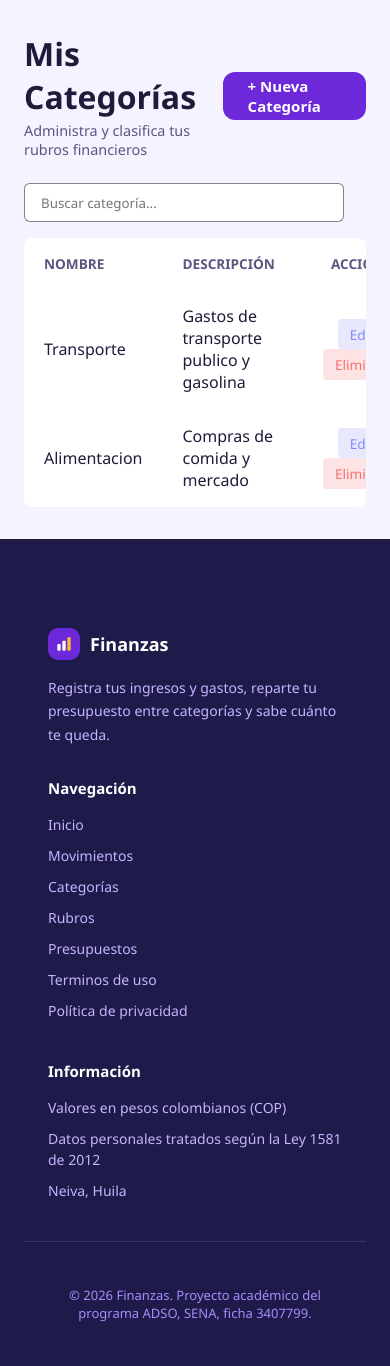
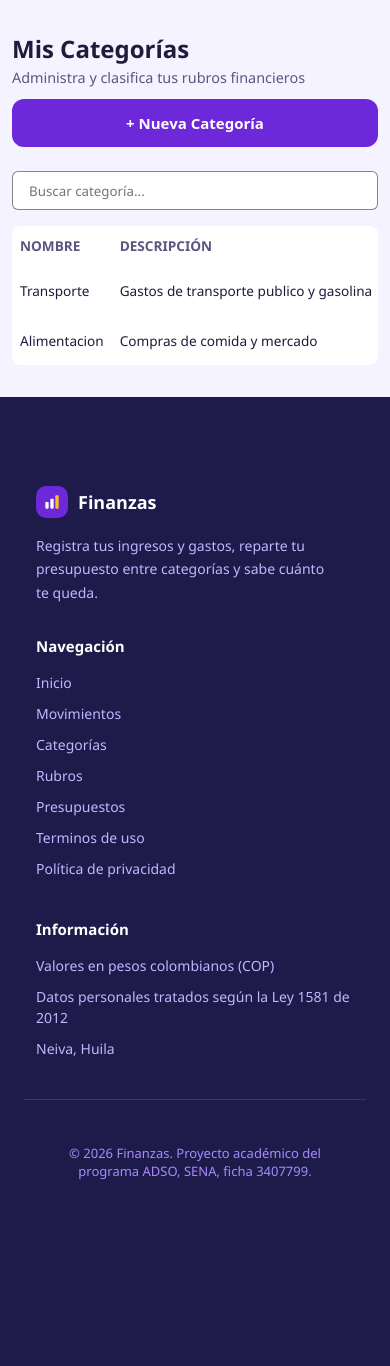
Before and after one commit to Chulixx162/finanzas_personales, a PHP site: page /views/categories/index.php in a window 390 px wide. Shown: the part 69-1435 px from the top of the page. After the commit the page ends 1249 px from the top, so only its background shows below. Run offline with PHP 8.4, Linux system fonts and the light colour scheme; the visitor is signed in with stand-in values (Sample User, id 1); data comes from the database, SQL or seed files in the repository; some libraries are stand-ins or nearby versions.

Commit message:
feat: responsive corregido y pantalla de carga

```diff
--- a/public/css/categories.css
+++ b/public/css/categories.css
@@ -395,3 +395,56 @@ body {
         grid-template-columns: 1fr;
     }
 }
+/* === Ajuste para pantallas muy pequeñas (320px - 480px) === */
+@media (max-width: 480px) {
+  /* 1. Apilar título y botón "+ Nueva Categoría" */
+  main > div:first-child,
+  .categories-header,
+  .page-header,
+  .header-top {
+    display: flex;
+    flex-direction: column;
+    align-items: flex-start !important;
+    gap: 12px;
+  }
+
+  /* Botón "+ Nueva Categoría" a ancho completo y en una sola línea */
+  a[href*="create"],
+  .btn-new,
+  .btn-primary {
+    width: 100%;
+    text-align: center;
+    justify-content: center;
+    white-space: nowrap;
+  }
+
+  /* 2. Contenedor de la tabla con scroll interno limpio */
+  .table-container,
+  .table-responsive,
+  .card,
+  table {
+    max-width: 100%;
+  }
+
+  table {
+    display: block;
+    width: 100%;
+    overflow-x: auto;
+    -webkit-overflow-scrolling: touch;
+  }
+
+  /* Reducir espacio interno de celdas para que quepa más contenido */
+  table th,
+  table td {
+    padding: 10px 8px !important;
+    font-size: 0.85rem;
+    white-space: nowrap;
+  }
+
+  /* Botones Editar y Eliminar más compactos */
+  table td a,
+  table td button {
+    padding: 6px 10px !important;
+    font-size: 0.8rem !important;
+  }
+}
--- a/public/css/layout.css
+++ b/public/css/layout.css
@@ -279,3 +279,161 @@ body.layout main { flex: 1; }
   html { scroll-behavior: auto; }
   * { transition: none !important; }
 }
+/* === Indicador global de carga === */
+.global-loader {
+  position: fixed;
+  inset: 0;
+  background: rgba(255, 255, 255, 0.78);
+  backdrop-filter: blur(2px);
+  display: flex;
+  flex-direction: column;
+  align-items: center;
+  justify-content: center;
+  gap: 12px;
+  z-index: 9999;
+  opacity: 0;
+  visibility: hidden;
+  transition: opacity 0.2s ease, visibility 0.2s ease;
+}
+
+.global-loader.activo {
+  opacity: 1;
+  visibility: visible;
+}
+
+.global-loader__spinner {
+  width: 44px;
+  height: 44px;
+  border: 4px solid #e5e7eb;
+  border-top: 4px solid #5b21b6;
+  border-radius: 50%;
+  animation: loader-girar 0.75s linear infinite;
+}
+
+.global-loader__texto {
+  font-size: 0.95rem;
+  font-weight: 600;
+  color: #1e1b4b;
+}
+
+@keyframes loader-girar {
+  to {
+    transform: rotate(360deg);
+  }
+}
+/* === Protección global contra desbordamiento horizontal === */
+*,
+*::before,
+*::after {
+  box-sizing: border-box;
+}
+
+html,
+body {
+  max-width: 100%;
+  overflow-x: clip;
+}
+
+img,
+svg,
+canvas,
+video {
+  max-width: 100%;
+  height: auto;
+}
+
+/* === Ajuste global para pantallas muy pequeñas (320px - 480px) === */
+@media (max-width: 480px) {
+  /* Contenedores principales con margen cómodo para 320px */
+  main,
+  .container,
+  .wrapper,
+  .content,
+  .footer-inner {
+    padding-left: 12px !important;
+    padding-right: 12px !important;
+    max-width: 100%;
+  }
+
+  /* Apilar encabezados (título + botón principal) en todas las vistas */
+  .page-header,
+  .header-top,
+  .header-actions,
+  .section-header,
+  .dashboard-header,
+  .categories-header,
+  .rubros-header {
+    display: flex;
+    flex-direction: column;
+    align-items: stretch !important;
+    gap: 12px;
+  }
+
+  /* Botones principales a ancho completo */
+  .page-header a,
+  .page-header button,
+  .header-actions a,
+  .header-actions button,
+  a[href*="create"] {
+    width: 100%;
+    text-align: center;
+    justify-content: center;
+    white-space: nowrap;
+  }
+
+  /* Grillas de tarjetas (Dashboard, Presupuestos, Reportes, Perfil) en 1 columna */
+  .cards-grid,
+  .stats-grid,
+  .summary-grid,
+  .kpi-grid,
+  .dashboard-grid,
+  .charts-grid,
+  .form-row,
+  .filters-row {
+    grid-template-columns: 1fr !important;
+    flex-direction: column !important;
+    gap: 12px;
+  }
+
+  /* Inputs, selects y buscadores sin pasarse del ancho */
+  input,
+  select,
+  textarea {
+    width: 100% !important;
+    min-width: 0 !important;
+    max-width: 100% !important;
+  }
+
+  /* Tablas con scroll interno en Movimientos, Categorías, Rubros, Historial y Reportes */
+  table {
+    display: block;
+    width: 100%;
+    max-width: 100%;
+    overflow-x: auto;
+    -webkit-overflow-scrolling: touch;
+  }
+
+  table th,
+  table td {
+    padding: 10px 8px !important;
+    font-size: 0.85rem;
+    white-space: nowrap;
+  }
+
+  table td a,
+  table td button {
+    padding: 6px 10px !important;
+    font-size: 0.8rem !important;
+  }
+
+  /* Títulos y montos largos que no rompan el ancho */
+  h1 {
+    font-size: 1.5rem;
+    word-break: break-word;
+  }
+
+  h2 {
+    font-size: 1.2rem;
+    word-break: break-word;
+  }
+}
--- a/views/layouts/footer.php
+++ b/views/layouts/footer.php
@@ -71,6 +71,13 @@ if ($logueado) {
     <div class="footer-bottom">
         <p>© <?= date('Y') ?> Finanzas. Proyecto académico del programa ADSO, SENA, ficha 3407799.</p>
     </div>
-    <script src="https://cdn.jsdelivr.net/npm/sweetalert2@11"></script>
-    <script src="../../public/js/alerts.js" defer></script>
 </footer>
+
+<div id="global-loader" class="global-loader" role="status" aria-live="polite">
+    <div class="global-loader__spinner"></div>
+    <span class="global-loader__texto">Cargando datos...</span>
+</div>
+
+<script src="https://cdn.jsdelivr.net/npm/sweetalert2@11"></script>
+<script src="../../public/js/alerts.js" defer></script>
+<script src="../../public/js/loader.js" defer></script>
```
Also changed, not shown: public/js/loader.js (added, +63 -0 lines), public/css/rubros.css (line endings or trailing spaces).
